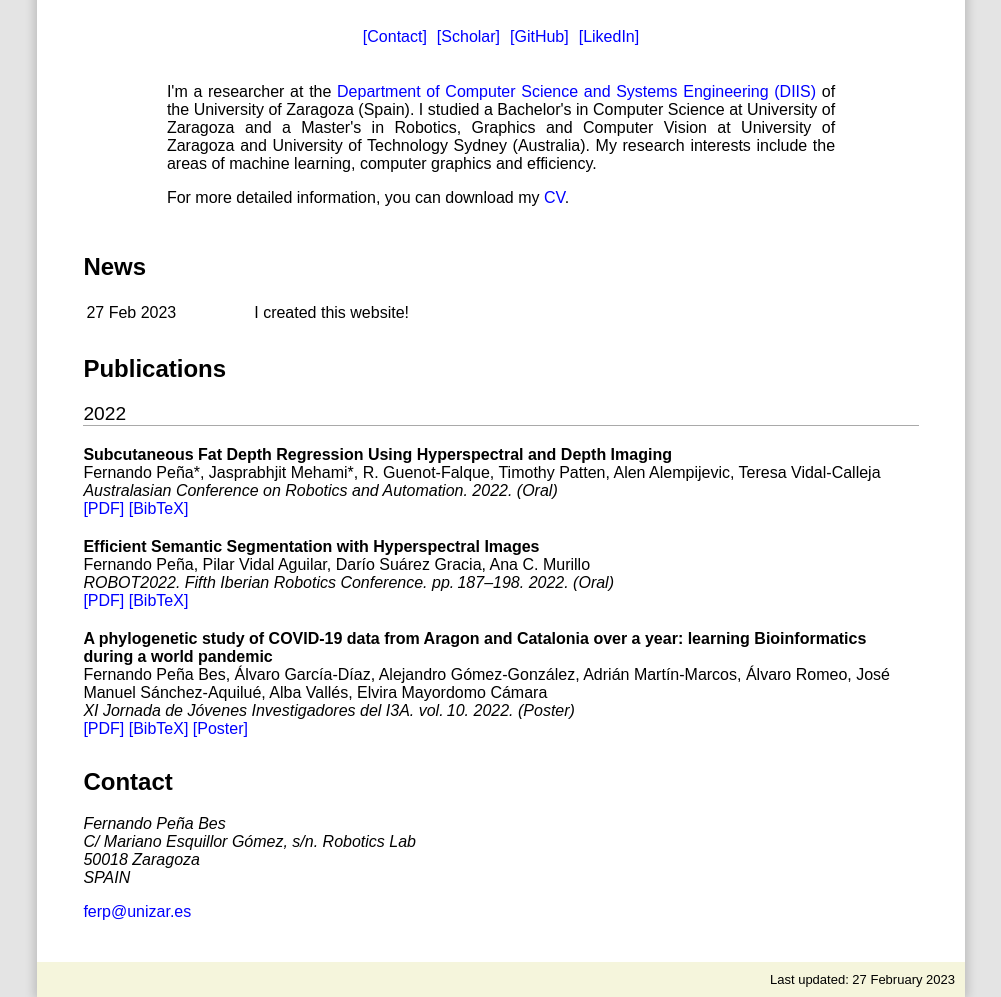
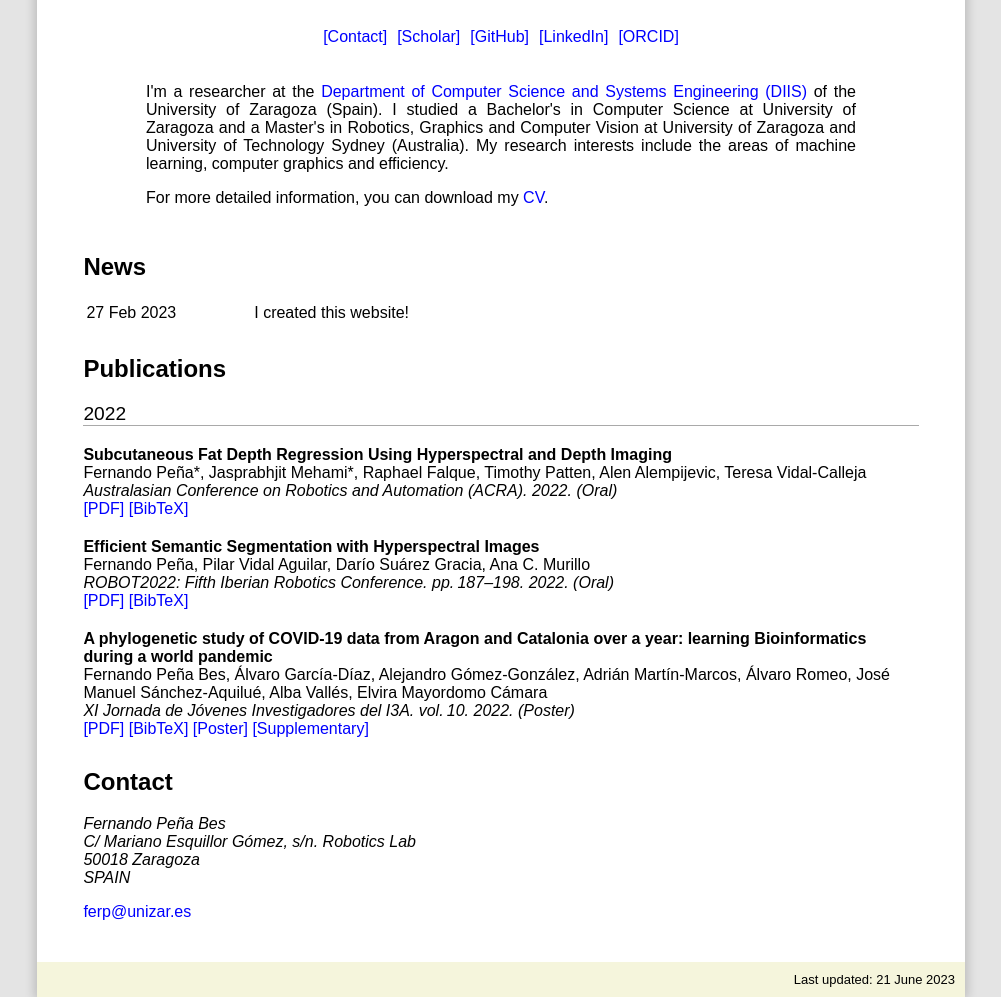
Before and after one commit to ferpb/ferpb.github.io, a plain HTML site: page index.html in a window 1280 px wide. Shown: the part 280-1277 px from the top of the page, without its empty margins (139-1140 px from the left). Drawn offline with Linux system fonts and the light colour scheme.

Commit message:
Update index

```diff
--- a/index.html
+++ b/index.html
@@ -5,6 +5,7 @@
     <meta charset="UTF-8">
     <title>Fernando Peña Bes</title>
     <link rel="stylesheet" href="style.css" type="text/css">
+    <link rel="icon" href="img/favicon.png" type="image/png">
     <meta name="viewport" content="width=device-width, initial-scale=1">
 </head>
 
@@ -32,7 +33,10 @@
                 <a href="https://github.com/ferpb">[GitHub]</a>
             </li>
             <li>
-                <a href="https://www.linkedin.com/in/fernando-pena-bes/">[LikedIn]</a>
+                <a href="https://www.linkedin.com/in/fernando-pena-bes/">[LinkedIn]</a>
+            </li>
+            <li>
+                <a href="https://orcid.org/0000-0002-6773-9315">[ORCID]</a>
             </li>
         </ul>
         <div id="statement">
@@ -70,12 +74,8 @@
                 </pubteaser>
                 <pubinfo>
                     <pubtitle>Subcutaneous Fat Depth Regression Using Hyperspectral and Depth Imaging</pubtitle>
-                    <pubauthor>
-                        Fernando Peña*, Jasprabhjit Mehami*, R. Guenot-Falque, Timothy Patten, Alen Alempijevic, Teresa Vidal-Calleja
-                    </pubauthor>
-                    <pubvenue>
-                        Australasian Conference on Robotics and Automation. 2022. (Oral)
-                    </pubvenue>
+                    <pubauthor>Fernando Peña*, Jasprabhjit Mehami*, Raphael Falque, Timothy Patten, Alen Alempijevic, Teresa Vidal-Calleja</pubauthor>
+                    <pubvenue>Australasian Conference on Robotics and Automation (ACRA). 2022. (Oral)</pubvenue>
                     <publinks>
                         <a href="pubs/pena2022subcutaneous.pdf" target="_blank">[PDF]</a>
                         <a href="pubs/pena2022subcutaneous.bib" target="_blank">[BibTeX]</a>
@@ -88,12 +88,8 @@
                 </pubteaser>
                 <pubinfo>
                     <pubtitle>Efficient Semantic Segmentation with Hyperspectral Images</pubtitle>
-                    <pubauthor>
-                        Fernando Peña, Pilar Vidal Aguilar, Darío Suárez Gracia, Ana C. Murillo
-                    </pubauthor>
-                    <pubvenue>
-                        ROBOT2022. Fifth Iberian Robotics Conference. pp.&thinsp;187&ndash;198. 2022. (Oral)
-                    </pubvenue>
+                    <pubauthor>Fernando Peña, Pilar Vidal Aguilar, Darío Suárez Gracia, Ana C. Murillo</pubauthor>
+                    <pubvenue>ROBOT2022: Fifth Iberian Robotics Conference. pp.&thinsp;187&ndash;198. 2022. (Oral)</pubvenue>
                     <publinks>
                         <a href="pubs/pena2022efficient.pdf" target="_blank">[PDF]</a>
                         <a href="pubs/pena2022efficient.bib" target="_blank">[BibTeX]</a>
@@ -106,16 +102,13 @@
                 </pubteaser>
                 <pubinfo>
                     <pubtitle>A phylogenetic study of COVID-19 data from Aragon and Catalonia over a year: learning Bioinformatics during a world pandemic</pubtitle>
-                    <pubauthor>
-                        Fernando Peña Bes, Álvaro García-Díaz, Alejandro Gómez-González, Adrián Martín-Marcos, Álvaro Romeo, José Manuel Sánchez-Aquilué, Alba Vallés, Elvira Mayordomo Cámara
-                    </pubauthor>
-                    <pubvenue>
-                        XI Jornada de Jóvenes Investigadores del I3A. vol.&thinsp;10. 2022. (Poster)
-                    </pubvenue>
+                    <pubauthor>Fernando Peña Bes, Álvaro García-Díaz, Alejandro Gómez-González, Adrián Martín-Marcos, Álvaro Romeo, José Manuel Sánchez-Aquilué, Alba Vallés, Elvira Mayordomo Cámara</pubauthor>
+                    <pubvenue>XI Jornada de Jóvenes Investigadores del I3A. vol.&thinsp;10. 2022. (Poster)</pubvenue>
                     <publinks>
                         <a href="pubs/pena2022phylogenetic.pdf" target="_blank">[PDF]</a>
                         <a href="pubs/pena2022phylogenetic.bib" target="_blank">[BibTeX]</a>
                         <a href="pubs/pena2022phylogenetic_poster.pdf" target="_blank">[Poster]</a>
+                        <a href="https://github.com/ferpb/Bioinformatics2021" target="_blank">[Supplementary]</a>
                     </publinks>
                 </pubinfo>
             </pub>
@@ -141,6 +134,6 @@
     </section>
 
     <footer>
-        Last updated: 27 February 2023
+        Last updated: 21 June 2023
     </footer>
 </body>
--- a/style.css
+++ b/style.css
@@ -78,7 +78,7 @@ ul.network-icons {
 
 @media (min-width: 45em) {
     #statement {
-        width: 80%;
+        width: 85%;
         margin: 0 auto;
     }
 }
```
Also changed, not shown: img/favicon.png (added).
